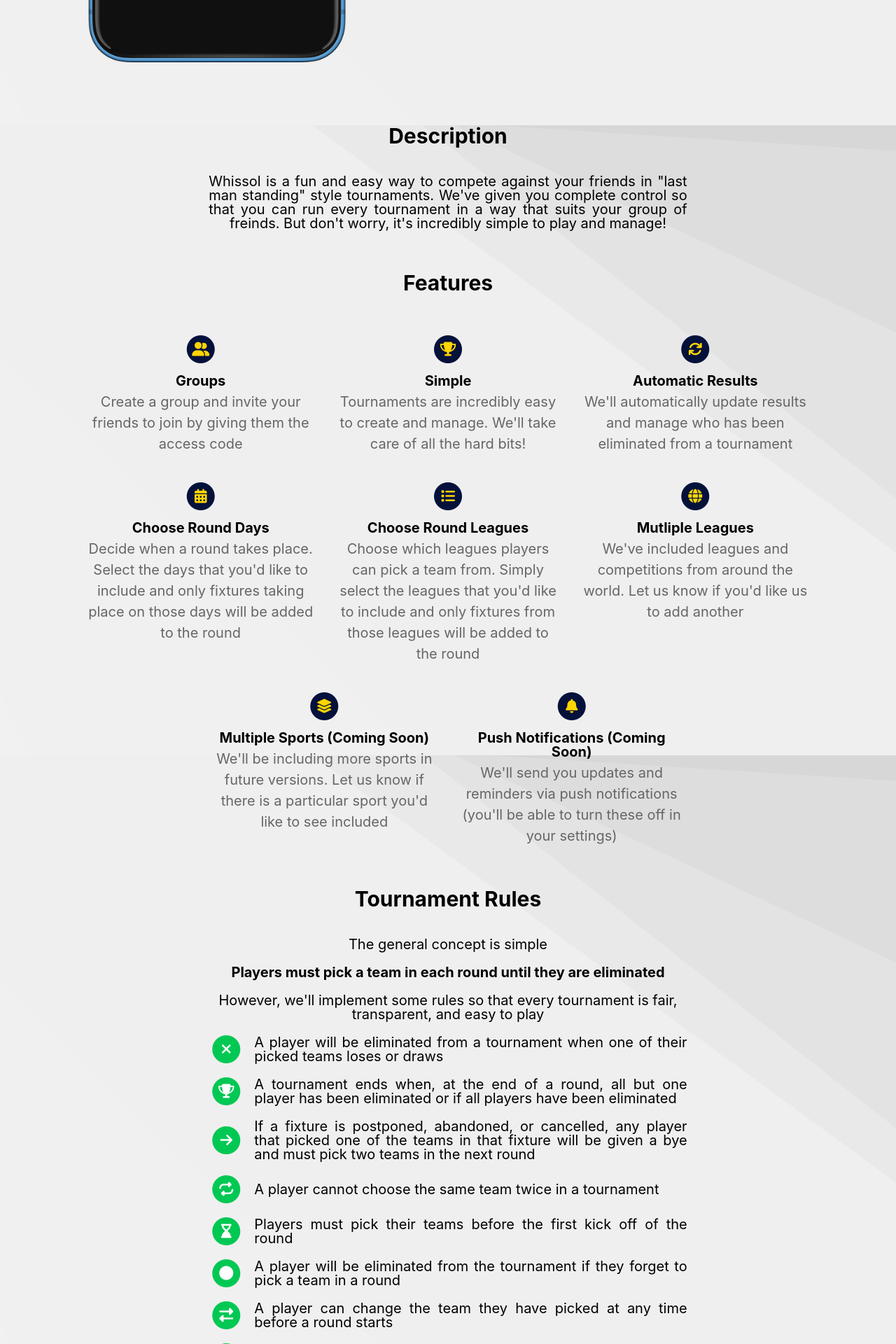
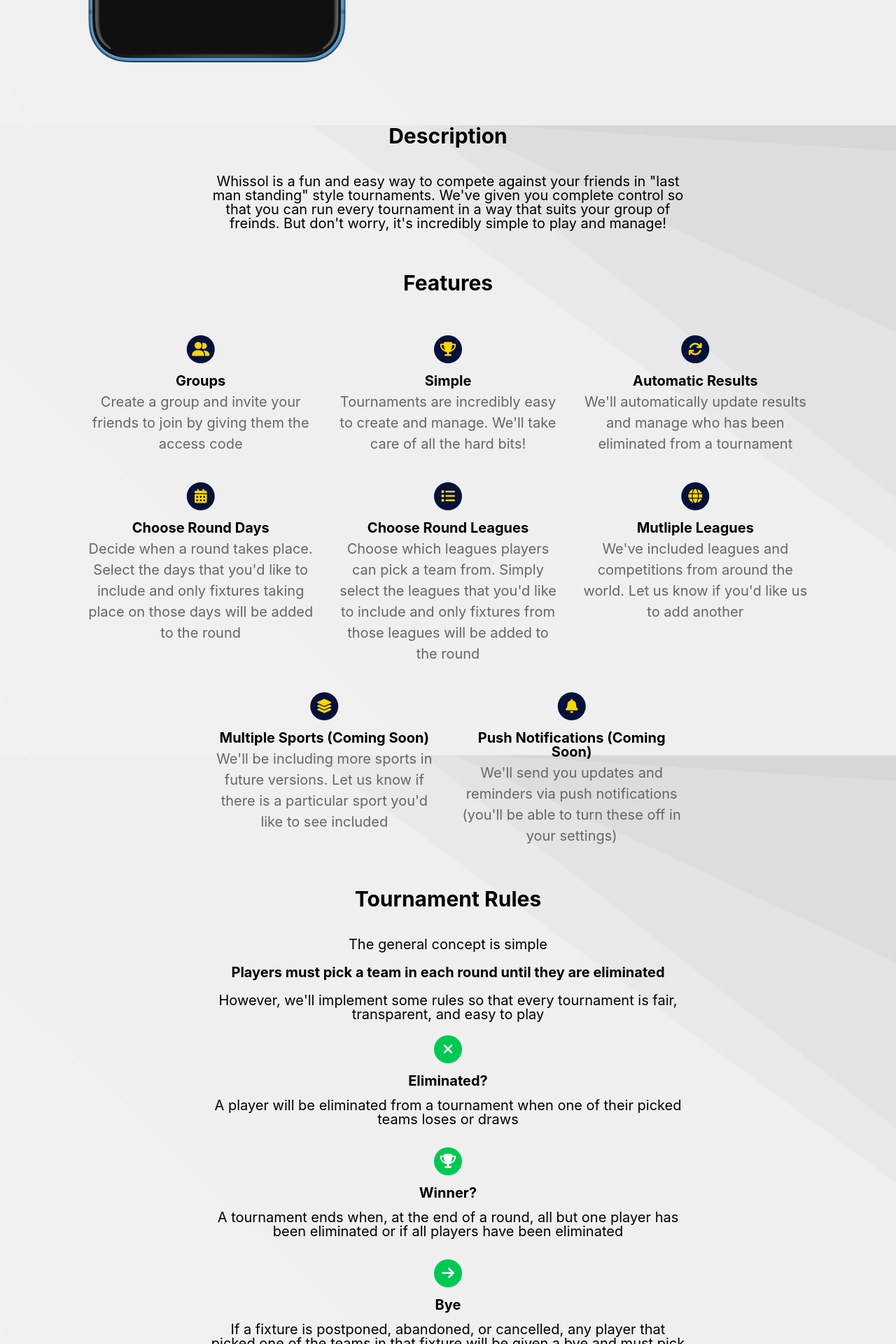
Before and after one commit to dbbill/dbbill.github.io, a Jekyll site: the page built from index.md, in a window 1280 px wide. Shown: the part 721-2641 px from the top of the page at 70% size. Built offline with Jekyll 4.4.1, drawn with Linux system fonts in a browser that asks for light colours; nearby versions of some CDN libraries; some of the changed text lies outside the part shown.

Commit message:
Rule Changes

```diff
--- a/_config.yml
+++ b/_config.yml
@@ -83,21 +83,29 @@ feature_icons_background_color            : "#04113b"
 rules_summary                             : Players must pick a team in each round until they are eliminated
 rules                                     :
 
-  - description                           : A player will be eliminated from a tournament when one of their picked teams loses or draws
+  - title                                 : Eliminated?
+    description                           : A player will be eliminated from a tournament when one of their picked teams loses or draws
     fontawesome_icon_name                 : close
-  - description                           : A tournament ends when, at the end of a round, all but one player has been eliminated or if all players have been eliminated
+  - title                                 : Winner?
+    description                           : A tournament ends when, at the end of a round, all but one player has been eliminated or if all players have been eliminated
     fontawesome_icon_name                 : trophy
-  - description                           : If a fixture is postponed, abandoned, or cancelled, any player that picked one of the teams in that fixture will be given a bye and must pick two teams in the next round
+  - title                                 : Bye
+    description                           : If a fixture is postponed, abandoned, or cancelled, any player that picked one of the teams in that fixture will be given a bye and must pick two teams in the next round
     fontawesome_icon_name                 : arrow-right
-  - description                           : A player cannot choose the same team twice in a tournament
+  - title                                 : No Repeat Picks
+    description                           : A player cannot choose the same team twice in a tournament
     fontawesome_icon_name                 : repeat
-  - description                           : Players must pick their teams before the first kick off of the round
+  - title                                 : Pick Deadline
+    description                           : Players must pick their teams before the first kick off of the round
     fontawesome_icon_name                 : hourglass-end
-  - description                           : A player will be eliminated from the tournament if they forget to pick a team in a round
+  - title                                 : Unmade Picks
+    description                           : A player will be eliminated from the tournament if they forget to pick a team in a round
     fontawesome_icon_name                 : circle
-  - description                           : A player can change the team they have picked at any time before a round starts
+  - title                                 : Changing Your Pick
+    description                           : A player can change the team they have picked at any time before a round starts
     fontawesome_icon_name                 : right-left
-  - description                           : You will only be able to see which teams other players have picked once the round starts
+  - title                                 : Other Players
+    description                           : You will only be able to see which teams other players have picked once the round starts
     fontawesome_icon_name                 : eye
 
 rule_icons_foreground_color            : "#ffffff"
--- a/_includes/rules.html
+++ b/_includes/rules.html
@@ -15,6 +15,9 @@
                     <i class="iconTop fas fa-{{ rule.fontawesome_icon_name }} fa-stack-1x"></i>
                 </span>
             </div>
+            <div class="ruleTitle">
+                {{ rule.title }}
+            </div>
             <div class="ruleText">
                 {{ rule.description }}
             </div>
--- a/_sass/layout.scss
+++ b/_sass/layout.scss
@@ -301,8 +301,7 @@
 	}
 
 	.description {
-		text-align: justify;
-		text-align-last: center;
+		text-align: center;
 
 		> h3 {
 			color: $feature-title-color;
@@ -438,14 +437,15 @@
 		display: flex;
 		flex-direction: column;
 		list-style: none;
-		gap: 2rem;
+		gap: 3rem;
 
 		.rule {
 			display: flex;
-			flex-direction: row;
+			flex-direction: column;
 			justify-items: center;
 			align-items: center;
 			gap: 1.5rem;
+			text-align: center;
 
 			.ruleIcon {
 				display: flex;
@@ -460,13 +460,8 @@
 				}
 			}
 
-			.ruleText {
-				text-align: justify;
-
-				> p {
-					margin-top: 0.5rem;
-					line-height: 1.5;
-				}
+			.ruleTitle {
+				font-weight: bold;
 			}
 
 		}
```
Also changed, not shown: assets/images/squircle.svg (deleted), assets/images/squircle120.svg (deleted).
